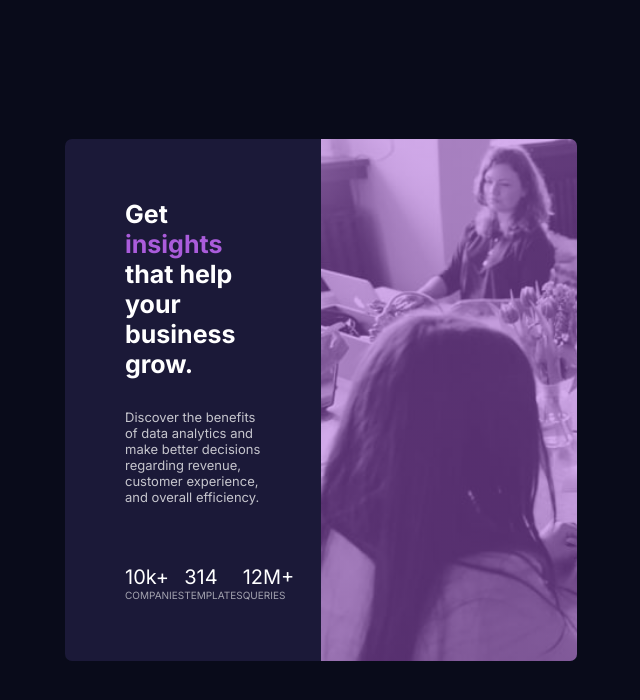
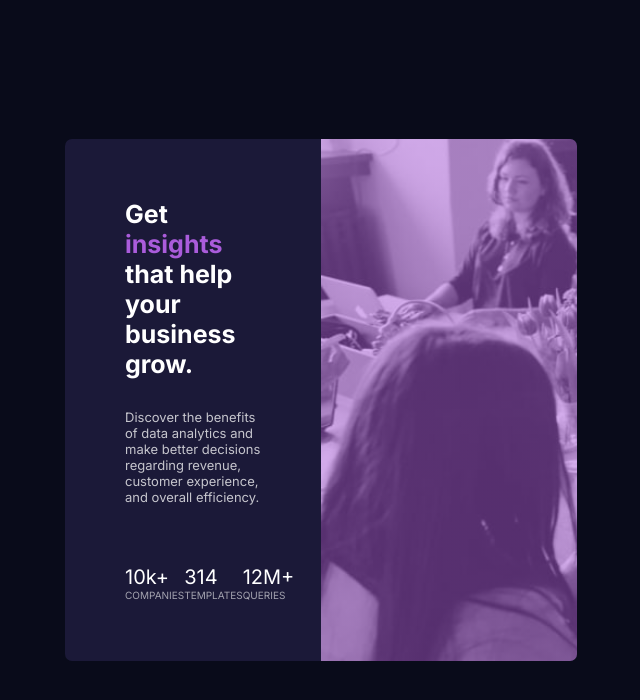
Before and after one commit to TayAki79/Stats-preview-card-component, a plain HTML site: page index.html in a window 1280 px wide. Shown: the whole page, without its empty margins (319-959 px from the left). Drawn offline with Linux system fonts and the light colour scheme.

Commit message:
Update index.html

```diff
--- a/index.html
+++ b/index.html
@@ -97,7 +97,7 @@ span {
 
 .card .image {
     width: 50%;
-    background: linear-gradient(hsla(277, 64%, 61%, 0.5) 0%, hsla(277, 64%, 61%, 0.5) 100%), url(image-header-desktop.jpg);
+    background: linear-gradient(hsla(277, 64%, 61%, 0.5) 0%, hsla(277, 64%, 61%, 0.5) 100%), url(https://github.com/TayAki79/Stats-preview-card-component/blob/abd5648c1aaa8b73b051ba5d0c7c328eaf66065b/image-header-mobile.jpg);
     background-size: cover;
     border-top-right-radius: 7px;
     border-bottom-right-radius: 7px;
```
